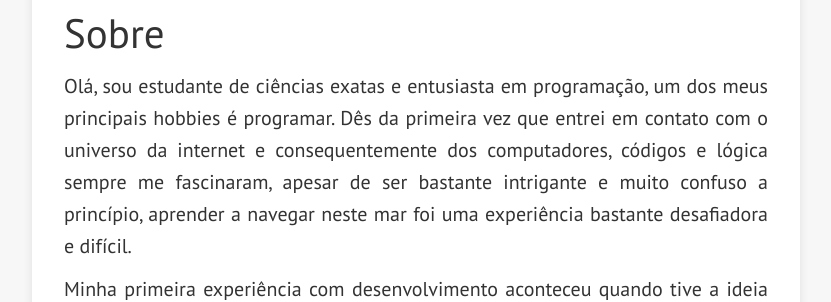
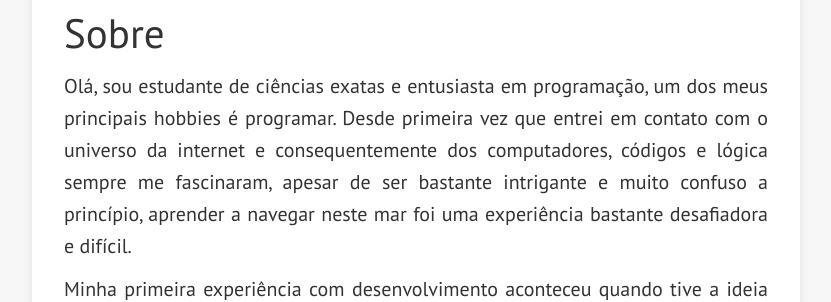
Before and after one commit to CaiqueJhones/CaiqueJhones.github.io, a Jekyll site: the page built from about.md, in a window 1280 px wide. Shown: the part 639-941 px from the top of the page, without its empty margins (224-1055 px from the left). Built offline with Jekyll 4.4.1, drawn with Linux system fonts in a browser that asks for light colours; nearby versions of some CDN libraries.

Commit message:
consertando erros de portugues

```diff
--- a/about.md
+++ b/about.md
@@ -6,7 +6,7 @@ banner_image: sample-banner-image-2.jpg
 banner_image_alt: Sobre
 ---
 
-Olá, sou estudante de ciências exatas e entusiasta em programação, um dos meus principais hobbies é programar. Dês da primeira vez que entrei em contato com o universo da internet e consequentemente dos computadores, códigos e lógica sempre me fascinaram, apesar de ser bastante intrigante e muito confuso a princípio, aprender a navegar neste mar foi uma experiência bastante desafiadora e difícil.
+Olá, sou estudante de ciências exatas e entusiasta em programação, um dos meus principais hobbies é programar. Desde primeira vez que entrei em contato com o universo da internet e consequentemente dos computadores, códigos e lógica sempre me fascinaram, apesar de ser bastante intrigante e muito confuso a princípio, aprender a navegar neste mar foi uma experiência bastante desafiadora e difícil.
 
 Minha primeira experiência com desenvolvimento aconteceu quando tive a ideia de transformar um jogo RPG de mesa que tinha criado, em um jogo de computador, dentre os softwares disponíveis, escolhi o RPG Maker VX, a comunidade era gigantesca e encontrar tutoriais era bastante simples. Apesar do software disponibilizar ferramentas gráficas para a criação do game, algo me chamava bastante atenção: o editor de script Ruby, todos aqueles códigos pelo qual eu não entendia como funcionava, me fazia passar horas tentando desvendá-los, e assim a finalidade principal (o desenvolvimento do jogo) foi deixada de lado para algo muito mais profundo e que verdadeiramente iria mudar todo o meu percusso profissional.
 
--- a/index.html
+++ b/index.html
@@ -7,7 +7,7 @@ layout: site
             <h2 class="heading">Sobre</h2>
             <div class="content">
                 <p>
-                  Olá, sou estudante de ciências exatas e entusiasta em programação, um dos meus principais hobbies é programar. Dês da primeira vez que entrei em contato com o universo da internet e consequentemente dos computadores, códigos e lógica sempre me fascinaram, apesar de ser bastante intrigante e muito confuso a princípio, aprender a navegar neste mar foi uma experiência bastante desafiadora e difícil.
+                  Olá, sou estudante de ciências exatas e entusiasta em programação, um dos meus principais hobbies é programar. Desde primeira vez que entrei em contato com o universo da internet e consequentemente dos computadores, códigos e lógica sempre me fascinaram, apesar de ser bastante intrigante e muito confuso a princípio, aprender a navegar neste mar foi uma experiência bastante desafiadora e difícil.
                 </p>
                 <p>
                   Minha primeira experiência com desenvolvimento aconteceu quando tive a ideia de transformar um jogo RPG de mesa que tinha criado, em um jogo de computador, dentre os softwares disponíveis, escolhi o RPG Maker VX, a comunidade era gigantesca e encontrar tutoriais era bastante simples. Apesar do software disponibilizar ferramentas gráficas para a criação do game, algo me chamava bastante atenção: o editor de script Ruby, todos aqueles códigos pelo qual eu não entendia como funcionava, me fazia passar horas tentando desvendá-los, e assim, a finalidade principal (o desenvolvimento do jogo) foi deixada de lado para algo muito mais profundo e que verdadeiramente iria mudar todo o meu percusso profissional.
```
